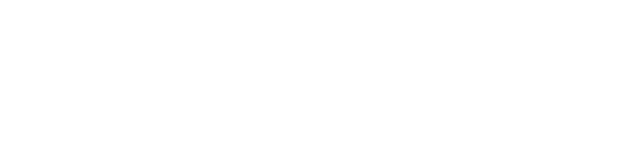
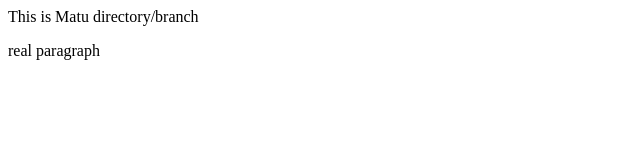
Before and after one commit to MatE23X/MatuRepo, a plain HTML site: page index.html in a window 1280 px wide. Shown: the whole page, without its empty margins (0-640 px from the left). Drawn offline with Linux system fonts and the light colour scheme.

Commit message:
fourthcommit

```diff
--- a/index.html
+++ b/index.html
@@ -4,4 +4,8 @@
             SEcond Title
         </title>
     </head>
+    <body>
+        <p>This is Matu directory/branch</p>
+        <p>real paragraph</p>
+    </body>
 </html>
```
